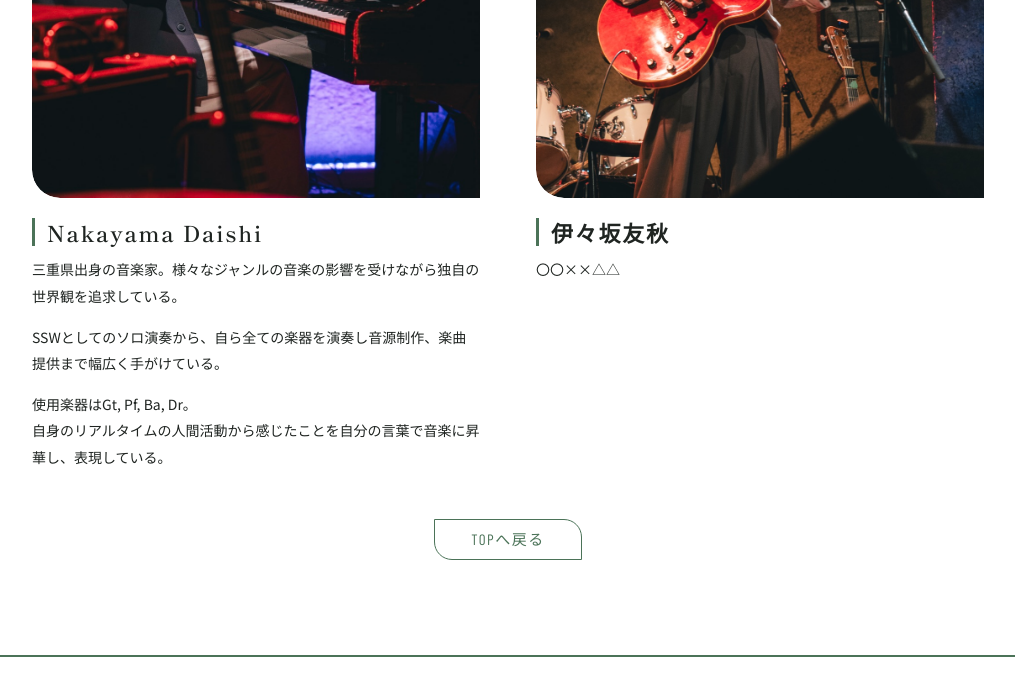
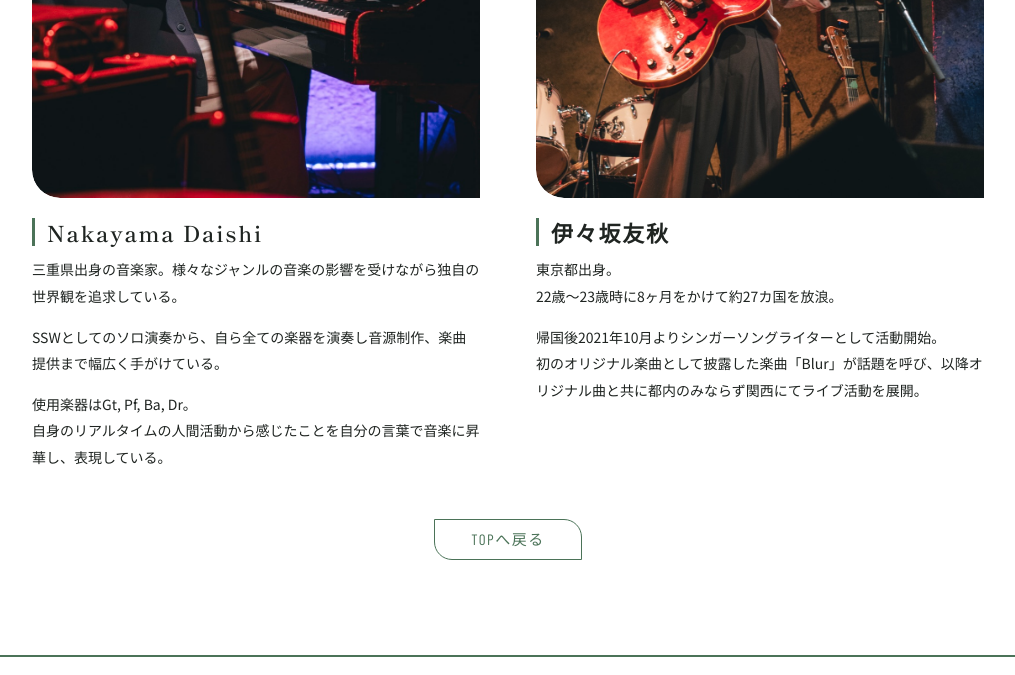
Before and after one commit to daishi1258/keshikitojyoukei, a plain HTML site: page profile.html in a window 1280 px wide. Shown: the part 1652-2327 px from the top of the page, without its empty margins (132-1147 px from the left). Drawn offline with nearby package versions, Linux system fonts and the light colour scheme.

Commit message:
伊々坂友秋のプロフィール文を入れる
Co-Authored-By: Claude Opus 5.5 <noreply@anthropic.com>

```diff
--- a/profile.html
+++ b/profile.html
@@ -67,7 +67,8 @@
         <div class="member-photo"><img class="pos-iisaka" src="images/member-iisaka-guitar.jpg" width="1066" height="1600" alt="ギターを弾きながら歌う、伊々坂友秋" loading="lazy"></div>
         <h3 class="member-name">伊々坂友秋</h3>
         <div class="member-text">
-          <p>〇〇××△△</p>
+          <p>東京都出身。<br>22歳〜23歳時に8ヶ月をかけて約27カ国を放浪。</p>
+          <p>帰国後2021年10月よりシンガーソングライターとして活動開始。<br>初のオリジナル楽曲として披露した楽曲「Blur」が話題を呼び、以降オリジナル曲と共に都内のみならず関西にてライブ活動を展開。</p>
         </div>
       </article>
     </div>
```
